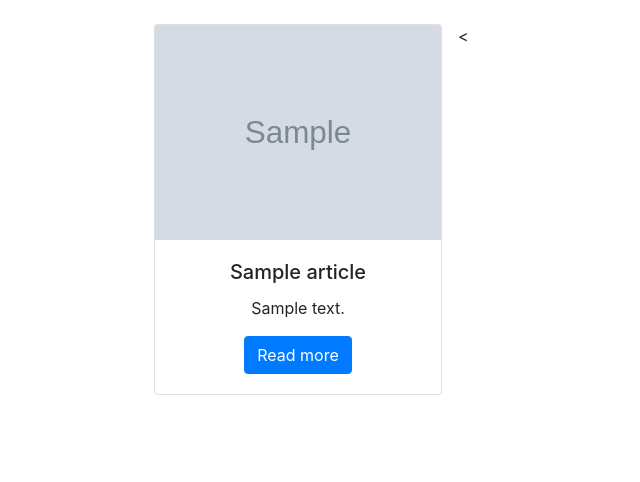
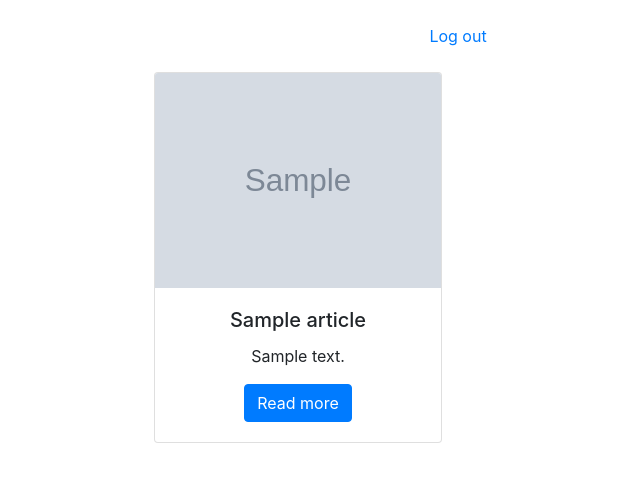
Before and after one commit to elnazabbasifar/django-NewsWeb, a Django app: template src/polls/templates/home.html in a window 1280 px wide. Shown: the top 482 px of the page, without its empty margins (182-822 px from the left). Run offline with Django 3.2, Linux system fonts and the light colour scheme; the template is opened without the code that fills it: most values are stand-ins (such as "Sample title", 1, 10 or a date in 2020); grey boxes marked "Sample" are stand-in pictures; some libraries are stand-ins or nearby versions.

Commit message:
final commit

```diff
--- a/src/polls/templates/home.html
+++ b/src/polls/templates/home.html
@@ -1,7 +1,12 @@
 {% extends 'base.html' %}
 {% block body %}
-<div class="row row-cols-1 row-cols-md-2">
-
+<form method="POST">
+    <div class="col-md-6">
+        <a href="/login">Log out</a>
+    </div>
+    {% csrf_token %}
+    <br />
+    <div class="row">
         {% for x in api.articles %}
         <div class="col-md-6">
             <div class="card" style="width: 18rem;">
@@ -14,6 +19,6 @@
             </div>
         </div>
         {%endfor%}
-    <
-</div>
+    </div>
+</form>
 {% endblock %}%}
```
